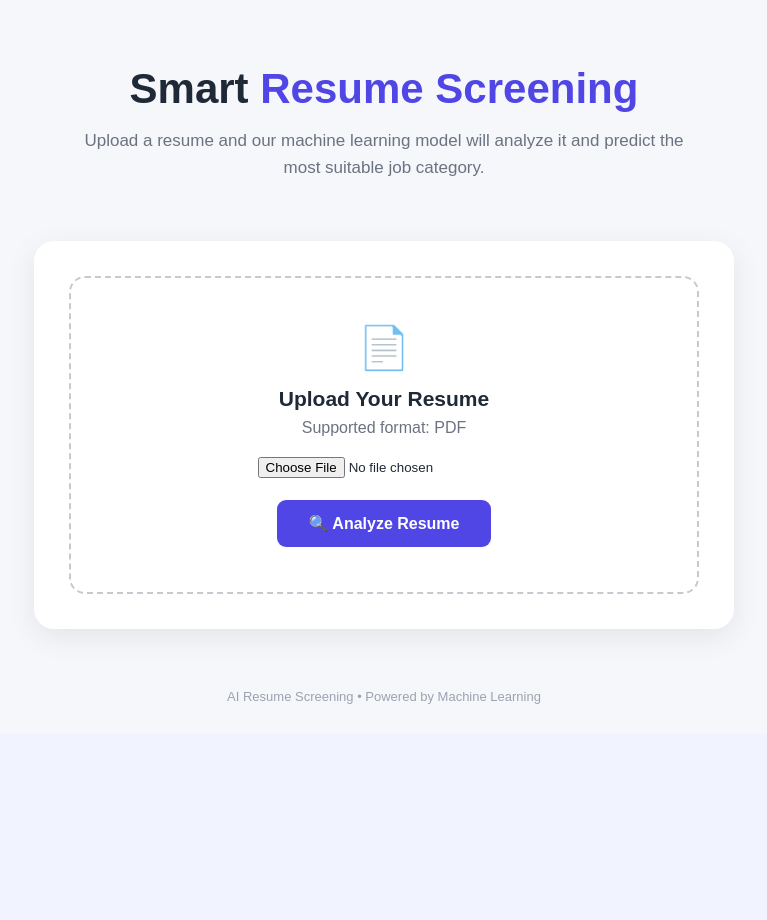
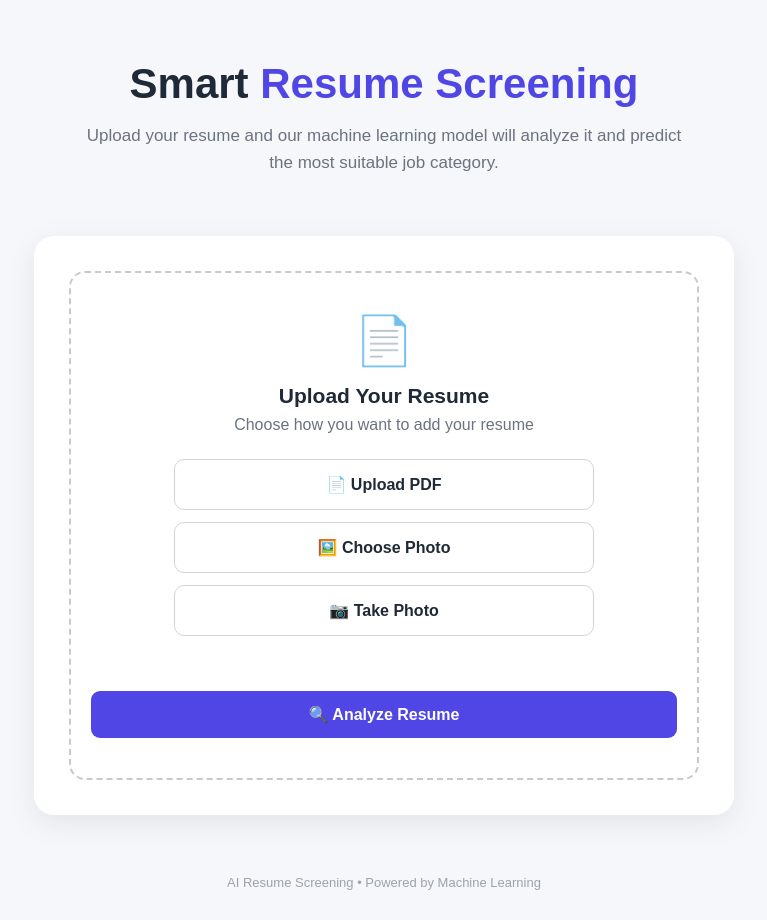
Before and after one commit to prathambulbule-alt/AI-Resume-Screening, a Flask app: page / in a window 1280 px wide. Shown: the part 66-986 px from the top of the page, without its empty margins (256-1023 px from the left). Before the commit the page ends 770 px from the top, so only its background shows below. Run offline with Flask 3, Linux system fonts and the light colour scheme; parts of the project's set-up code (start-up, migrations or seed data) failed here and were passed over.

Commit message:
Add PDF photo and camera resume upload

```diff
--- a/requirements.txt
+++ b/requirements.txt
@@ -54,6 +54,7 @@ pymupdf==1.28.2
 pyparsing==3.3.2
 pypdf==6.16.2
 pytesseract==0.3.13
+pillow==12.3.0
 python-dateutil==2.9.0.post0
 python-docx==1.2.0
 python-multipart==0.0.32
--- a/webapp/app.py
+++ b/webapp/app.py
@@ -2,89 +2,91 @@ from flask import Flask, request, render_template
 from pathlib import Path
 import sys
 import os
-
-# Project root ko Python path me add karo
+import pickle
 PROJECT_ROOT = Path(__file__).resolve().parent.parent
 sys.path.insert(0, str(PROJECT_ROOT))
-
 from src.pdf_reader import extract_text_from_pdf
-
-import pickle
-
+import pytesseract
+from PIL import Image
 app = Flask(__name__)
-
 MODEL_PATH = PROJECT_ROOT / "models" / "final_resume_model.pkl"
 VECTORIZER_PATH = PROJECT_ROOT / "models" / "final_tfidf_vectorizer.pkl"
-
 with open(MODEL_PATH, "rb") as f:
     model = pickle.load(f)
-
 with open(VECTORIZER_PATH, "rb") as f:
     vectorizer = pickle.load(f)
-
-
 @app.route("/", methods=["GET", "POST"])
 def home():
     prediction = None
     error = None
-
     if request.method == "POST":
-
-        if "resume" not in request.files:
-            error = "Please upload a resume PDF."
+        # Get the selected file from any of the 3 upload options
+        file = request.files.get("resume")
+        if not file or file.filename == "":
+            error = "Please upload or capture a resume."
             return render_template(
                 "index.html",
                 prediction=prediction,
                 error=error
             )
-
-        file = request.files["resume"]
-
-        if file.filename == "":
-            error = "Please select a PDF file."
+        filename = file.filename.lower()
+        allowed_extensions = (
+            ".pdf",
+            ".jpg",
+            ".jpeg",
+            ".png"
+        )
+        if not filename.endswith(allowed_extensions):
+            error = "Only PDF, JPG, JPEG, and PNG files are supported."
             return render_template(
                 "index.html",
                 prediction=prediction,
                 error=error
             )
-
-        if not file.filename.lower().endswith(".pdf"):
-            error = "Only PDF files are supported."
-            return render_template(
-                "index.html",
-                prediction=prediction,
-                error=error
-            )
-
         upload_folder = PROJECT_ROOT / "webapp" / "uploads"
-        upload_folder.mkdir(exist_ok=True)
-
+        upload_folder.mkdir(parents=True, exist_ok=True)
         file_path = upload_folder / file.filename
         file.save(file_path)
-
         try:
-            resume_text = extract_text_from_pdf(file_path)
-
+            # PDF
+            if filename.endswith(".pdf"):
+                resume_text = extract_text_from_pdf(file_path)
+            # JPG / JPEG / PNG
+            else:
+                image = Image.open(file_path)
+                if image.mode != "RGB":
+                    image = image.convert("RGB")
+                resume_text = pytesseract.image_to_string(image)
             if not resume_text.strip():
-                error = "Could not extract text from this resume."
+                error = (
+                    "Could not extract text from this resume. "
+                    "Please upload a clearer resume."
+                )
             else:
-                resume_tfidf = vectorizer.transform([resume_text])
-                prediction = model.predict(resume_tfidf)[0]
-
+                resume_tfidf = vectorizer.transform(
+                    [resume_text]
+                )
+                prediction = model.predict(
+                    resume_tfidf
+                )[0]
         except Exception as e:
             error = f"Error processing resume: {e}"
-
         finally:
             if file_path.exists():
-                os.remove(file_path)
-
+                try:
+                    os.remove(file_path)
+                except Exception:
+                    pass
     return render_template(
         "index.html",
         prediction=prediction,
         error=error
     )
-
-
 if __name__ == "__main__":
-    port = int(os.environ.get("PORT", 5000))
-    app.run(host="0.0.0.0", port=port)
+    port = int(
+        os.environ.get("PORT", 5000)
+    )
+    app.run(
+        host="0.0.0.0",
+        port=port
+    )
--- a/webapp/templates/index.html
+++ b/webapp/templates/index.html
@@ -3,23 +3,19 @@
 <head>
     <meta charset="UTF-8">
     <meta name="viewport" content="width=device-width, initial-scale=1.0">
-
     <title>AI Resume Screening</title>
-
     <style>
         * {
             box-sizing: border-box;
             margin: 0;
             padding: 0;
         }
-
         body {
             font-family: Arial, Helvetica, sans-serif;
             min-height: 100vh;
             background: #f5f7fb;
             color: #1f2937;
         }
-
         .navbar {
             background: white;
             border-bottom: 1px solid #e5e7eb;
@@ -28,12 +24,10 @@
             justify-content: space-between;
             align-items: center;
         }
-
         .logo {
             font-size: 21px;
             font-weight: 700;
         }
-
         .badge {
             background: #eef2ff;
             color: #4f46e5;
@@ -42,29 +36,24 @@
             font-size: 13px;
             font-weight: 600;
         }
-
         .hero {
             text-align: center;
-            padding: 65px 20px 35px;
+            padding: 60px 20px 35px;
         }
-
         .hero h1 {
             font-size: 42px;
             margin-bottom: 14px;
         }
-
         .hero h1 span {
             color: #4f46e5;
         }
-
         .hero p {
             color: #6b7280;
             font-size: 17px;
-            max-width: 600px;
+            max-width: 620px;
             margin: auto;
             line-height: 1.6;
         }
-
         .card {
             width: 90%;
             max-width: 700px;
@@ -72,44 +61,59 @@
             background: white;
             padding: 35px;
             border-radius: 20px;
-            box-shadow: 0 8px 30px rgba(0,0,0,0.08);
+            box-shadow: 0 8px 30px rgba(0, 0, 0, 0.08);
         }
-
         .upload-area {
             border: 2px dashed #c7c9d1;
             border-radius: 16px;
-            padding: 45px 20px;
+            padding: 40px 20px;
             text-align: center;
-            transition: 0.2s;
         }
-
-        .upload-area:hover {
-            border-color: #4f46e5;
-            background: #fafaff;
-        }
-
         .upload-icon {
-            font-size: 42px;
+            font-size: 48px;
             margin-bottom: 15px;
         }
-
         .upload-area h2 {
             font-size: 21px;
             margin-bottom: 8px;
         }
-
         .upload-area p {
             color: #6b7280;
-            margin-bottom: 20px;
+            margin-bottom: 25px;
         }
-
-        input[type="file"] {
+        .options {
+            display: grid;
+            gap: 12px;
+            max-width: 420px;
+            margin: auto;
+        }
+        .option-btn {
+            position: relative;
             display: block;
-            margin: 0 auto 22px;
-            max-width: 100%;
+            width: 100%;
+            padding: 15px 20px;
+            border: 1px solid #d1d5db;
+            border-radius: 10px;
+            background: white;
+            color: #1f2937;
+            font-size: 16px;
+            font-weight: 600;
+            cursor: pointer;
+            transition: 0.2s;
         }
-
-        button {
+        .option-btn:hover {
+            border-color: #4f46e5;
+            background: #fafaff;
+        }
+        .option-btn input {
+            position: absolute;
+            width: 1px;
+            height: 1px;
+            opacity: 0;
+            pointer-events: none;
+        }
+        .analyze-btn {
+            margin-top: 20px;
             background: #4f46e5;
             color: white;
             border: none;
@@ -118,14 +122,18 @@
             font-size: 16px;
             font-weight: 600;
             cursor: pointer;
-            transition: 0.2s;
+            width: 100%;
         }
-
-        button:hover {
+        .analyze-btn:hover {
             background: #4338ca;
-            transform: translateY(-1px);
         }
-
+        .selected {
+            margin-top: 15px;
+            font-size: 14px;
+            color: #4f46e5;
+            font-weight: 600;
+            min-height: 20px;
+        }
         .result {
             margin-top: 30px;
             padding: 25px;
@@ -134,25 +142,21 @@
             border: 1px solid #bbf7d0;
             text-align: center;
         }
-
         .result-label {
             color: #6b7280;
             font-size: 14px;
             margin-bottom: 8px;
         }
-
         .category {
             font-size: 28px;
             font-weight: 700;
             color: #15803d;
         }
-
         .success {
             font-size: 14px;
             color: #166534;
             margin-top: 8px;
         }
-
         .error {
             margin-top: 20px;
             padding: 15px;
@@ -162,108 +166,141 @@
             border: 1px solid #fecaca;
             text-align: center;
         }
-
         .footer {
             text-align: center;
             color: #9ca3af;
             font-size: 13px;
             padding-bottom: 30px;
         }
-
         @media (max-width: 600px) {
+            .navbar {
+                padding: 15px 5%;
+            }
+            .logo {
+                font-size: 18px;
+            }
+            .badge {
+                font-size: 11px;
+            }
+            .hero {
+                padding: 45px 18px 25px;
+            }
             .hero h1 {
                 font-size: 31px;
             }
-
+            .hero p {
+                font-size: 15px;
+            }
             .card {
+                width: 92%;
                 padding: 20px;
             }
-
             .upload-area {
                 padding: 30px 15px;
             }
         }
     </style>
 </head>
-
 <body>
-
     <nav class="navbar">
         <div class="logo">🤖 AI Resume Screening</div>
         <div class="badge">Machine Learning</div>
     </nav>
-
     <section class="hero">
         <h1>Smart <span>Resume Screening</span></h1>
-
         <p>
-            Upload a resume and our machine learning model will
-            analyze it and predict the most suitable job category.
+            Upload your resume and our machine learning model
+            will analyze it and predict the most suitable job category.
         </p>
     </section>
-
     <div class="card">
-
         <form method="POST" enctype="multipart/form-data">
-
             <div class="upload-area">
-
                 <div class="upload-icon">📄</div>
-
                 <h2>Upload Your Resume</h2>
-
                 <p>
-                    Supported format: PDF
+                    Choose how you want to add your resume
                 </p>
-
-                <input
-                    type="file"
-                    name="resume"
-                    accept=".pdf"
-                    required
+                <div class="options">
+                    <label class="option-btn">
+                        📄 Upload PDF
+                        <input
+                            type="file"
+                            name="resume"
+                            accept=".pdf"
+                            onchange="selectFile(this)"
+                        >
+                    </label>
+                    <label class="option-btn">
+                        🖼️ Choose Photo
+                        <input
+                            type="file"
+                            name="resume"
+                            accept="image/*"
+                            onchange="selectFile(this)"
+                        >
+                    </label>
+                    <label class="option-btn">
+                        📷 Take Photo
+                        <input
+                            type="file"
+                            name="resume"
+                            accept="image/*"
+                            capture="environment"
+                            onchange="selectFile(this)"
+                        >
+                    </label>
+                </div>
+                <div class="selected" id="selectedFile"></div>
+                <button
+                    type="submit"
+                    class="analyze-btn"
                 >
-
-                <button type="submit">
                     🔍 Analyze Resume
                 </button>
-
             </div>
-
         </form>
-
         {% if prediction %}
-
         <div class="result">
-
             <div class="result-label">
                 Prediction Result
             </div>
-
             <div class="category">
                 {{ prediction }}
             </div>
-
             <div class="success">
                 ✓ Resume successfully analyzed
             </div>
-
         </div>
-
         {% endif %}
-
         {% if error %}
-
         <div class="error">
             {{ error }}
         </div>
-
         {% endif %}
-
     </div>
-
     <div class="footer">
         AI Resume Screening • Powered by Machine Learning
     </div>
-
+    <script>
+        function selectFile(input) {
+            const selectedFile =
+                document.getElementById("selectedFile");
+            if (input.files.length > 0) {
+                selectedFile.textContent =
+                    "✓ Selected: " + input.files[0].name;
+                // Clear the other file inputs
+                const inputs =
+                    document.querySelectorAll(
+                        'input[type="file"]'
+                    );
+                inputs.forEach(function(fileInput) {
+                    if (fileInput !== input) {
+                        fileInput.value = "";
+                    }
+                });
+            }
+        }
+    </script>
 </body>
 </html>
```
